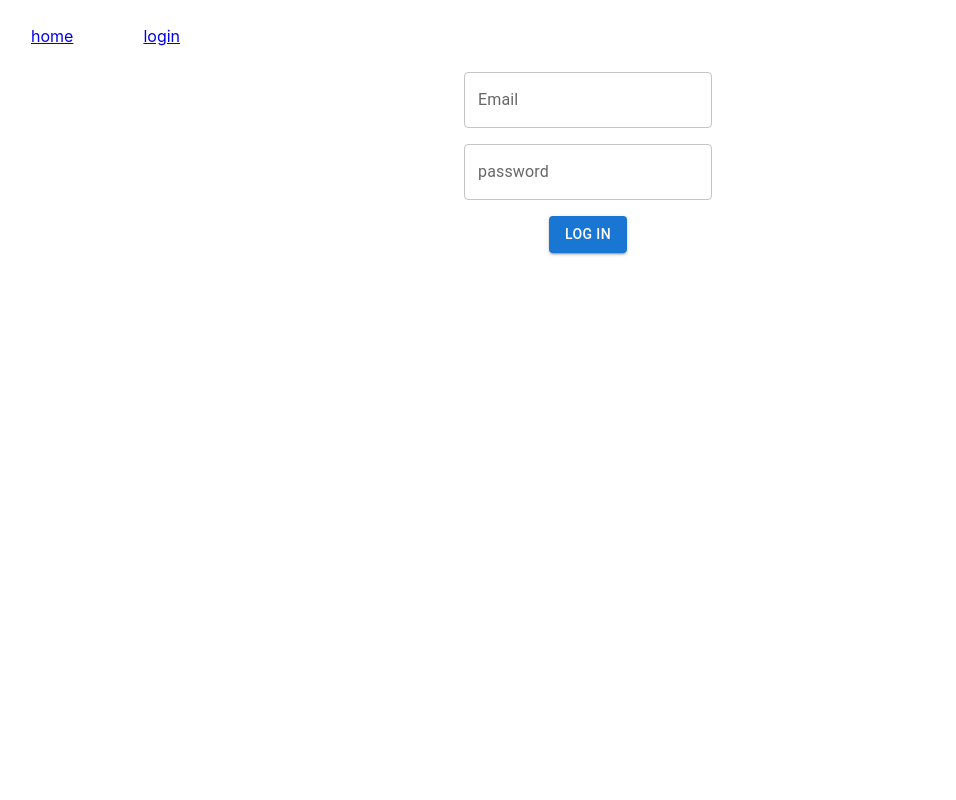
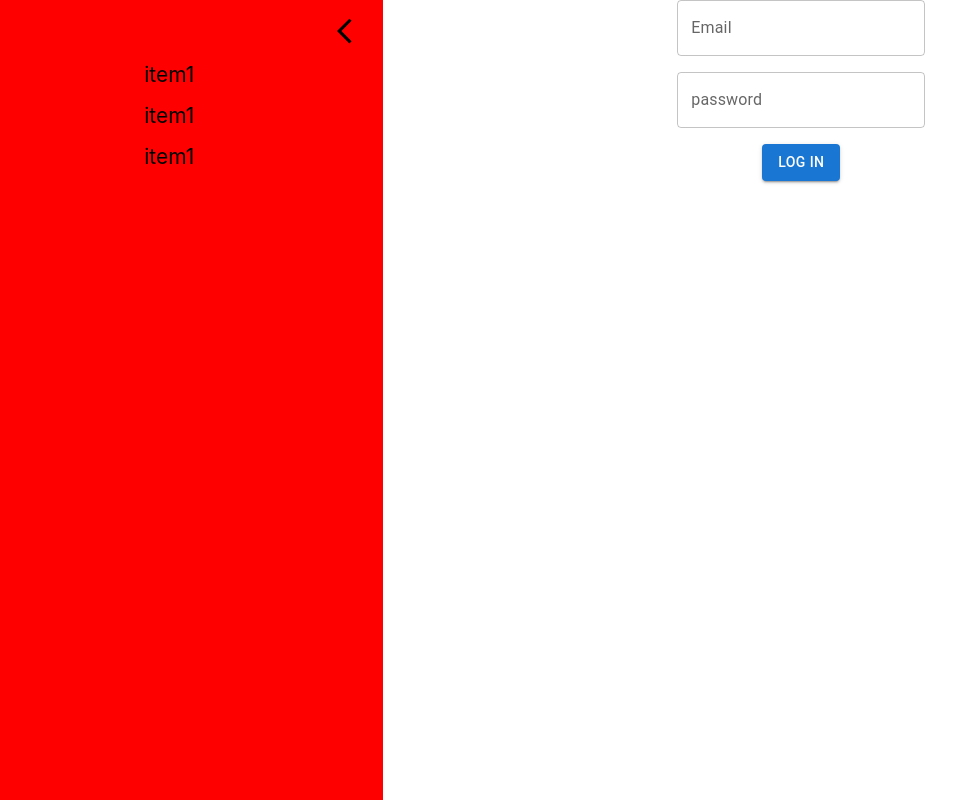
Before and after one commit to Tornike-meama/Expense-tracker-Front-end, a React (Create React App) app in the folder expense-tracker/: page / in a window 1280 px wide. Shown: the whole page, without its empty margins (44-1000 px from the left). Built offline with nearby package versions, Linux system fonts and the light colour scheme; no server answers.

Commit message:
fix apimanager

```diff
--- /dev/null
+++ b/expense-tracker/src/Components/Sidebar/index.jsx
@@ -0,0 +1,20 @@
+import { Grid, List, ListItem } from '@mui/material';
+import { MdArrowBackIos } from "react-icons/md";
+
+import styles from "./styles.module.css";
+
+const SideBar = ({setOpenDrawer}) => {
+
+    return (
+        <List component="nav" className={`${styles.navBar} ${styles.close}`}>
+            <ListItem className={styles.arrowIcon}>
+                <MdArrowBackIos onClick={() => setOpenDrawer(o => !o)} />
+            </ListItem>
+            <ListItem className={styles.navItem}>item1</ListItem>
+            <ListItem className={styles.navItem}>item1</ListItem>
+            <ListItem className={styles.navItem}>item1</ListItem>
+        </List>
+    )
+};
+
+export default SideBar;
--- /dev/null
+++ b/expense-tracker/src/Components/Sidebar/styles.module.css
@@ -0,0 +1,19 @@
+.navBar {
+    display: flex;
+    flex-direction: column;
+    align-items: center;
+
+}
+
+
+.navItem {
+    justify-content: center !important;
+    cursor: pointer;
+    font-size: 21px;
+}
+
+.arrowIcon {
+    justify-content: right !important;
+    font-size: 30px;
+    cursor: pointer;
+}
--- a/expense-tracker/src/Store/userStore/actions.js
+++ b/expense-tracker/src/Store/userStore/actions.js
@@ -9,10 +9,11 @@ export const loginHandler = action => async dispatch => {
         let loginInfo = {email: action.email, password: action.password};
         let res = await apiManager.postData("/identity/login", loginInfo);
         setToken(res?.token);
-        dispatch(userActions.authuser());
+        dispatch(userActions.loginUser());
         apiManager.setTokenInHeader(res?.token);
         return res;
     } catch (ex) {
+        console.log(ex)
         return false;
     } finally {
         dispatch(userActions.stopLoading());
@@ -32,7 +33,14 @@ export const getUserData = () => async dispatch => {
     }
 };
 
+export const initUser = () => async dispatch => {
+    apiManager.setTokenInHeader(localStorage.getItem("userToken"));
+    let res = await dispatch(getUserData());
+    if(!res) dispatch(userActions.logoutUser());
+    else dispatch(userActions.loginUser())
+}
 
 
 // static methods
 export const setToken = (token) => localStorage.setItem("userToken", token);
+export const removeToken = () => localStorage.removeItem("userToken");
--- a/expense-tracker/src/Store/userStore/store.js
+++ b/expense-tracker/src/Store/userStore/store.js
@@ -1,4 +1,5 @@
 import { createSlice } from "@reduxjs/toolkit"
+import { removeToken } from "./actions.js";
 
 const initialState = {
     isLoading: false,
@@ -20,8 +21,12 @@ const userSlice =  createSlice({
             const userData = action.payload;
             state.userData = userData;
         },
-        authuser(state, action) {
+        loginUser(state, action) {
             state.isAuth = true;
+        },
+        logoutUser(state, action) {
+            state.isAuth = false;
+            removeToken();
         },
         initiUserAuth(state, action) {
             if(localStorage.getItem("userToken")) state.isAuth = true;
--- a/expense-tracker/src/apiManager/index.js
+++ b/expense-tracker/src/apiManager/index.js
@@ -15,20 +15,48 @@ const apiManager = class ApiManager {
         axios.defaults.headers.common['Authorization'] = token ? `Bearer ${localStorage.getItem("userToken")}` :  "";;
     };
 
+    handleException(ex) {
+        if(ex?.response !== undefined && ex?.response !== null) {
+            throw {
+                isError: true,
+                message: ex?.response?.data?.message ?? ex?.response?.data?.Message,
+            }
+            // don't touch this return.
+            return;
+        }
+
+        if(ex?.message !== undefined && ex?.message !== null && ex?.message !== "") {
+            throw {
+                isError: true,
+                message: ex?.message,
+            }
+
+            //don't touch this return.
+            return;
+        }
+
+        return null;
+    };
+
+    wrapToMeamaResponse(axiosResponse) {
+        if(axiosResponse.data.isError) throw new Error(axiosResponse.data.message);
+        else return axiosResponse.data;
+    };
+
     getData = async (endpoint) => {
         try {
             let res = await axios.get(endpoint);
-            return res?.data;
+            return this.wrapToMeamaResponse(res);
         } catch(ex) {
-            return ex?.response?.data;
+            return this.handleException(ex);
         }
     };
     postData = async (endpoint, data) => {
         try {
             let res = await axios.post(endpoint, data);
-            return res?.data;
+            return this.wrapToMeamaResponse(res);
         } catch(ex) {
-            return ex?.response?.data;
+            return this.handleException(ex);
         }
     };
 };
--- a/expense-tracker/src/router/index.jsx
+++ b/expense-tracker/src/router/index.jsx
@@ -1,4 +1,4 @@
-import { useEffect } from 'react';
+import { useEffect, useState } from 'react';
 import { BrowserRouter, Routes, Route } from 'react-router-dom';
 import { useDispatch, useSelector } from 'react-redux';
 
@@ -9,22 +9,39 @@ import Login from '../pages/Login/index';
 import UserProfile from './../pages/UserProfile/index';
 import { selectAuth } from '../Store/userStore/userSelectors.js';
 import { userActions } from '../Store/userStore/store.js';
+import SideBar from '../Components/Sidebar/index.jsx';
+import { Grid } from '@mui/material';
+import { initUser } from '../Store/userStore/actions.js';
 
 function MyRouter() {
   const dispatch = useDispatch();
   const isAuth = useSelector(selectAuth);
 
+  const [openDrawer, setOpenDrawer] = useState(true);
+
   useEffect(() => {
-    dispatch(userActions.initiUserAuth());
+    dispatch(initUser());
   }, []);
 
   return (
     <BrowserRouter>
-    <Header />
-      <Routes>
-        <Route path="/" element={isAuth ? <Home /> : <Login />} />
-        <Route path='/profile' element={<PriviteRoute Component={UserProfile} />} />
-      </Routes>
+    {/* <Header /> */}
+    <Grid container>
+      <Grid item xs={4} maxWidth={190} style={{
+            background: "red",
+            height: "100vh",
+            transition: "all 1s ease-out 0s",
+            maxWidth: openDrawer ? "100%" : "90px"
+        }}>
+        <SideBar setOpenDrawer={setOpenDrawer} />
+      </Grid>
+      <Grid item xs={8}>
+        <Routes>
+            <Route path="/" element={isAuth ? <Home /> : <Login />} />
+            <Route path='/profile' element={<PriviteRoute Component={UserProfile} />} />
+          </Routes>
+      </Grid>
+    </Grid>
     </BrowserRouter>
   );
 }
```
